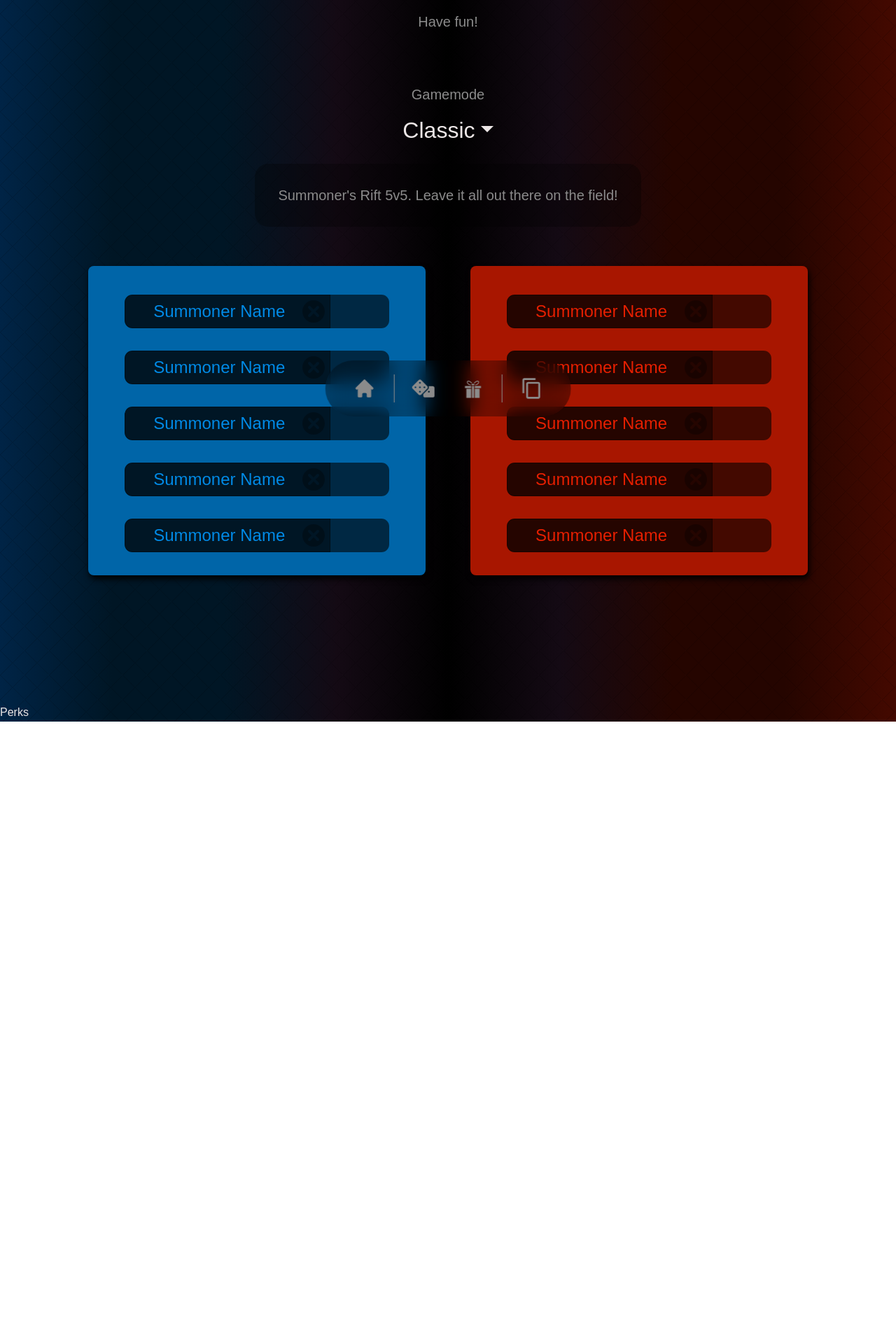
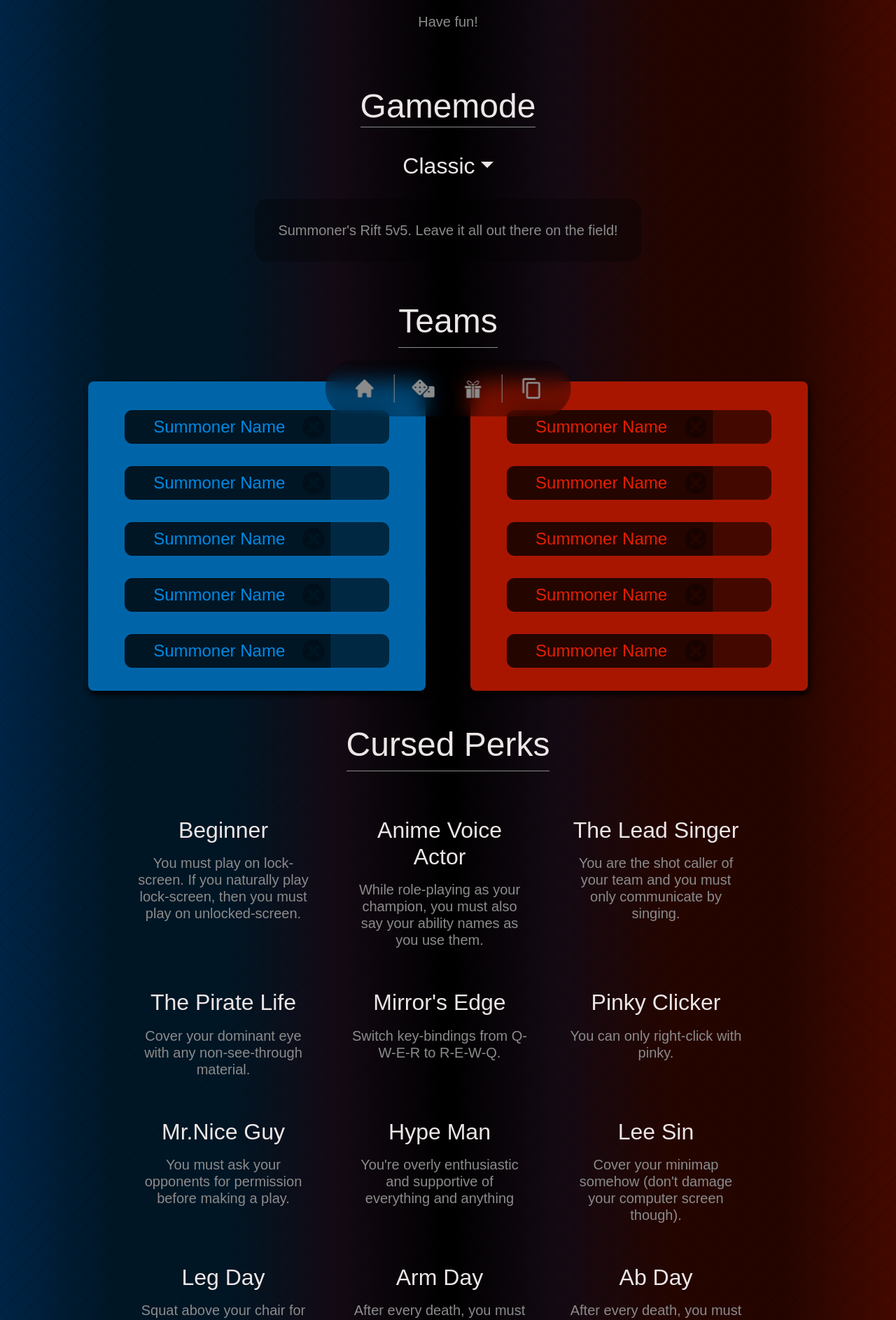
Before and after one commit to AaronTran206/LoLTeamRandomizer, a React app: page / in a window 1280 px wide. Shown: the part 173-2059 px from the top of the page at 70% size. Before the commit the page ends 1204 px from the top, so only its background shows below. Built offline with nearby package versions, Linux system fonts and the light colour scheme; a web font is replaced by a local one.

Commit message:
scss fixed around whole app

```diff
--- a/src/gamemode/Gamemode.tsx
+++ b/src/gamemode/Gamemode.tsx
@@ -43,8 +43,10 @@ const Gamemode: React.FC<{}> = ({}) => {
   }
 
   return (
-    <div className={"gamemode__container"}>
-      <h5 className={"gamemode__title"}>Gamemode</h5>
+    <div className={"gamemode__container"} id={"home"}>
+      <div>
+        <h1 className={"gamemode__header"}>Gamemode</h1>
+      </div>
 
       <div className={"dropdown"}>
         <button
--- a/src/gamemode/gamemode.scss
+++ b/src/gamemode/gamemode.scss
@@ -3,6 +3,14 @@
 .gamemode__container {
   @include flexCenter(column);
   margin-top: 5rem;
+}
+
+.gamemode__header {
+  margin: 0rem auto 1.5rem;
+  border-bottom: 1px solid $color-light;
+  width: fit-content;
+  cursor: default;
+  user-select: none;
 }
 
 .gamemode__name {
@@ -26,6 +34,8 @@
   border-radius: 1.2rem;
   border: 1px solid transparent;
   transition: $transition;
+  cursor: default;
+  user-select: none;
 
   &:hover {
     border: 1px solid $color-white;
--- a/src/header/header.scss
+++ b/src/header/header.scss
@@ -3,4 +3,6 @@
 .header__container {
   padding-top: 5rem;
   text-align: center;
+  cursor: default;
+  user-select: none;
 }
--- a/src/nav/nav.tsx
+++ b/src/nav/nav.tsx
@@ -37,7 +37,7 @@ const Nav: React.FC<{}> = ({}) => {
 
   return (
     <nav>
-      <a className="button__icon" href="#">
+      <a className="button__icon" href="#home">
         <HiHome />
       </a>
       <span className="divider"></span>
--- a/src/perks/Perks.tsx
+++ b/src/perks/Perks.tsx
@@ -3,7 +3,21 @@ import cursedPerks from "../static/cursedPerks"
 import "./perks.scss"
 
 const Perks: React.FC<{}> = ({}) => {
-  return <div>Perks</div>
+  return (
+    <section className="container">
+      <div className="perks__header ">
+        <h1>Cursed Perks</h1>
+      </div>
+      <div className="row justify-content-center">
+        {cursedPerks.map((perk) => (
+          <div className="col-xs-10 col-sm-5 col-md-3 perks__card">
+            <h2 className={"perks__name"}>{perk.name}</h2>
+            <h5 className={"perks__rules"}>{perk.rules}</h5>
+          </div>
+        ))}
+      </div>
+    </section>
+  )
 }
 
 export default Perks
--- a/src/perks/perks.scss
+++ b/src/perks/perks.scss
@@ -0,0 +1,37 @@
+@import "../app/variables";
+
+.perks__header {
+  margin: 0rem auto 3rem;
+  border-bottom: 1px solid $color-light;
+  width: fit-content;
+  cursor: default;
+  user-select: none;
+}
+
+.perks__card {
+  margin-bottom: 1rem;
+  margin-right: 1.5rem;
+  padding: 1rem;
+  border-radius: 0.2rem;
+  cursor: default;
+  user-select: none;
+  border: 1px solid transparent;
+  transition: $transition;
+
+  &:hover {
+    background-color: $color-dark-transparent;
+    border: 1px solid $color-white;
+  }
+
+  .perks__name {
+    color: $color-white;
+    margin-bottom: 1rem;
+  }
+
+  .perks__rules {
+    transition: $transition;
+    &:hover {
+      color: $color-white;
+    }
+  }
+}
--- a/src/static/cursedPerks.ts
+++ b/src/static/cursedPerks.ts
@@ -1,8 +1,8 @@
 const cursedPerks = [
   {
     id: 1,
-    name: `Leg Day`,
-    rules: `Squat above your chair for 1 minutes then sit back in chair for 3 minutes. Repeat until game is over while keeping desk at sitting level.`,
+    name: `Beginner`,
+    rules: `You must play on lock-screen. If you naturally play lock-screen, then you must play on unlocked-screen.`,
   },
   {
     id: 2,
@@ -37,17 +37,17 @@ const cursedPerks = [
   {
     id: 8,
     name: `Hype Man`,
-    rules: `You're overly enthusiastic and supportive.`,
+    rules: `You're overly enthusiastic and supportive of everything and anything`,
   },
   {
     id: 9,
-    name: `Going In Blind`,
+    name: `Lee Sin`,
     rules: `Cover your minimap somehow (don't damage your computer screen though).`,
   },
   {
     id: 10,
-    name: `Beginner`,
-    rules: `You must play on lock-screen. If you naturally play lock-screen, then you must play on unlocked-screen.`,
+    name: `Leg Day`,
+    rules: `Squat above your chair for 1 minutes then sit back in chair for 3 minutes. Repeat until game is over while keeping desk at sitting level.`,
   },
   {
     id: 11,
@@ -57,7 +57,7 @@ const cursedPerks = [
   {
     id: 12,
     name: `Ab Day`,
-    rules: `After every death, you must do 15 situps. Max is 75 situps in one game. You cannot start playing again until you finish your pushups.`,
+    rules: `After every death, you must do 15 situps. Max is 75 situps in one game. You cannot start playing again until you finish your situps.`,
   },
 ]
 
--- a/src/teams/Teams.tsx
+++ b/src/teams/Teams.tsx
@@ -70,7 +70,10 @@ const Teams: React.FC<{}> = ({}) => {
   }
 
   return (
-    <section className="container  px-0">
+    <section className="container-sm px-0">
+      <div className="teams__header">
+        <h1>Teams</h1>
+      </div>
       <div className="row g-3 d-flex justify-content-evenly" spellCheck="false">
         {renderPlayers("blue", teams)}
         {renderPlayers("red", teams)}
--- a/src/teams/teams.scss
+++ b/src/teams/teams.scss
@@ -3,6 +3,15 @@
 .container {
   margin-bottom: 10rem;
 }
+
+.teams__header {
+  margin: 0rem auto 3rem;
+  border-bottom: 1px solid $color-light;
+  width: fit-content;
+  cursor: default;
+  user-select: none;
+}
+
 .teams__container {
   border: 1px solid transparent;
   border-radius: 0.5rem;
```
Also changed, not shown: 5 other files (tests, documents, lock files or other folders).
